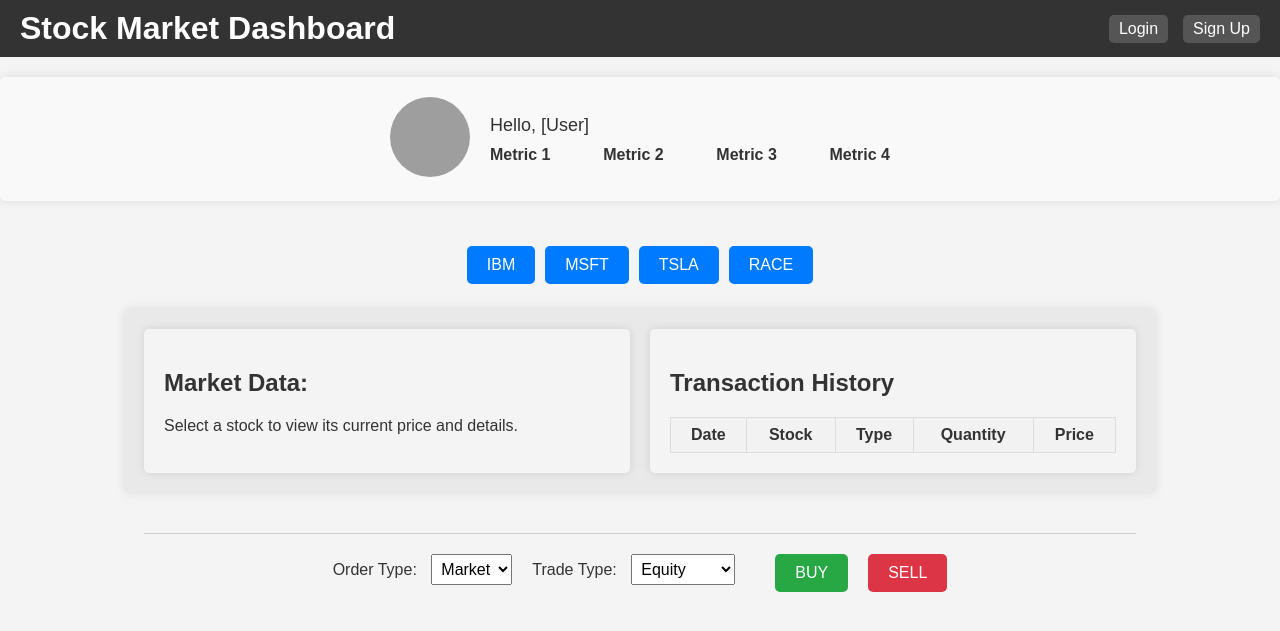
After one commit to poojha-p/TradingPlatformProject, a Flask app: template templates/after-login.html in a window 1280 px wide. The commit adds this page. Shown: the top 631 px of the page. Run offline with Flask 3, Linux system fonts and the light colour scheme; the template is opened without the code that fills it, so the values that code supplies are empty; parts of the project's set-up code (start-up, migrations or seed data) failed here and were passed over; some libraries are stand-ins or nearby versions; grey boxes are pictures that could not be loaded.

Commit message:
updated home page + home page after log in

```diff
--- a/static/css/styles.css
+++ b/static/css/styles.css
@@ -103,151 +103,200 @@ footer {
  */
 
 /* Global Styles */
-:root {
-    --primary-color: #3498db; /* Primary Blue */
-    --secondary-color: #2c3e50; /* Dark Gray */
-    --accent-color: #e74c3c; /* Accent Red */
-    --background-color: #ecf0f1; /* Light Gray */
-    --text-color: #2c3e50; /* Dark Gray */
-    --white-color: #fff;
-    --card-shadow: 0 4px 8px rgba(0, 0, 0, 0.1);
-}
-
+/* static/styles.css */
 body {
-    font-family: 'Roboto', sans-serif;
-    background-color: var(--background-color);
-    color: var(--text-color);
+    font-family: Arial, sans-serif;
     margin: 0;
     padding: 0;
+    background-color: #f4f4f4;
+    color: #333;
 }
 
 header {
+    background-color: #333;
+    color: white;
     display: flex;
     justify-content: space-between;
     align-items: center;
-    background-color: var(--primary-color);
-    color: var(--white-color);
-    padding: 15px 20px;
-}
-
-.nav a {
-    color: var(--white-color);
-    margin: 0 15px;
-    text-decoration: none;
-    font-weight: 500;
+    padding: 10px 20px;
 }
 
 header h1 {
     margin: 0;
 }
 
+header nav {
+    display: flex;
+}
+
+.auth-link {
+    color: white;
+    margin-left: 15px;
+    text-decoration: none;
+    background-color: #555;
+    padding: 5px 10px;
+    border-radius: 5px;
+    transition: background-color 0.3s ease;
+}
+
+.auth-link:hover {
+    background-color: #777;
+}
+
+#profile {
+    display: flex;
+    justify-content: center;
+    align-items: center;
+    margin: 20px 0;
+    padding: 20px;
+    background-color: #f9f9f9;
+    border-radius: 5px;
+    box-shadow: 0 0 10px rgba(0, 0, 0, 0.1);
+}
+
+#profile-info {
+    display: flex;
+    align-items: center;
+}
+
+#profile-picture img {
+    width: 80px;
+    height: 80px;
+    border-radius: 50%;
+    margin-right: 20px;
+}
+
+#profile-details p {
+    margin: 0;
+    font-size: 18px;
+}
+
+#profile-metrics {
+    display: flex;
+    justify-content: space-between;
+    width: 400px;
+    margin-top: 10px;
+}
+
+.metric {
+    text-align: center;
+    font-size: 16px;
+}
+
 main {
-    padding: 20px;
     display: flex;
     flex-direction: column;
     align-items: center;
+    padding: 20px;
 }
 
-.card {
-    background-color: var(--white-color);
-    border-radius: 10px;
-    box-shadow: var(--card-shadow);
-    padding: 20px;
-    width: 100%;
-    max-width: 600px;
+#controls {
+    display: flex;
+    justify-content: center;
     margin-bottom: 20px;
 }
 
-#market-data h2, #actions button {
-    margin-top: 0;
+.stock-button {
+    padding: 10px 20px;
+    margin: 5px;
+    font-size: 16px;
+    border: none;
+    background-color: #007bff;
+    color: white;
+    cursor: pointer;
+    border-radius: 5px;
+    transition: background-color 0.3s ease;
 }
 
-#actions {
-    display: flex;
-    justify-content: space-around;
-    width: 100%;
+.stock-button:hover {
+    background-color: #0056b3;
 }
 
-button {
-    background-color: var(--primary-color);
-    color: var(--white-color);
-    border: none;
+#display {
+    display: flex;
+    justify-content: space-between;
+    width: 80%;
+    background-color: white;
+    padding: 20px;
     border-radius: 5px;
-    padding: 10px 20px;
-    cursor: pointer;
-    transition: background-color 0.3s, transform 0.2s;
+    box-shadow: 0 0 10px rgba(0, 0, 0, 0.1);
+    margin-bottom: 20px;
+    background-color: #e9e9e9;
+}
+
+.info-box {
+    flex: 1;
+    margin-right: 20px;
+    padding: 20px;
+    border-radius: 5px;
+    background-color: #f4f4f4;
+    box-shadow: 0 0 10px rgba(0, 0, 0, 0.1);
+}
+
+#transaction-history {
+    margin-right: 0;
+}
+
+#transaction-history table {
+    width: 100%;
+    border-collapse: collapse;
+}
+
+#transaction-history th, #transaction-history td {
+    border: 1px solid #ddd;
+    padding: 8px;
+}
+
+#transaction-history th {
+    background-color: #f2f2f2;
+}
+
+#trade {
+    display: flex;
+    justify-content: center;
+    width: 80%;
+    margin-top: 20px;
+    padding-top: 20px;
+    border-top: 1px solid #ccc;
+}
+
+#trade > div {
+    margin-right: 20px;
+}
+
+#trade label {
+    margin-right: 10px;
+}
+
+#trade select {
+    padding: 5px;
     font-size: 16px;
 }
 
-button:hover {
-    background-color: var(--accent-color);
-    transform: translateY(-2px);
+.trade-button {
+    padding: 10px 20px;
+    margin-left: 20px;
+    font-size: 16px;
+    border: none;
+    cursor: pointer;
+    border-radius: 5px;
+    transition: background-color 0.3s ease;
 }
 
-footer {
-    text-align: center;
-    padding: 10px 20px;
-    background-color: var(--secondary-color);
-    color: var(--white-color);
+#buy-button {
+    background-color: #28a745;
+    color: white;
 }
 
-/* Login Page Styles */
-.login-card {
-    max-width: 400px;
-    margin: auto;
-    padding: 20px;
-    border-radius: 10px;
-    box-shadow: var(--card-shadow);
+#buy-button:hover {
+    background-color: #218838;
 }
 
-.login-card form {
-    display: flex;
-    flex-direction: column;
+#sell-button {
+    background-color: #dc3545;
+    color: white;
 }
 
-.login-card label {
-    margin-bottom: 5px;
-    font-weight: 500;
+#sell-button:hover {
+    background-color: #c82333;
 }
-
-.login-card input {
-    padding: 10px;
-    margin-bottom: 10px;
-    border: 1px solid #ddd;
-    border-radius: 5px;
-}
-
-.login-card button {
-    background-color: var(--primary-color);
-    color: var(--white-color);
-    border: none;
-    border-radius: 5px;
-    padding: 10px;
-    cursor: pointer;
-    font-size: 16px;
-    transition: background-color 0.3s;
-}
-
-.login-card button:hover {
-    background-color: var(--accent-color);
-}
-
-@media (max-width: 768px) {
-    header {
-        flex-direction: column;
-        align-items: center;
-    }
-
-    .nav {
-        margin-bottom: 10px;
-    }
-
-    .main {
-        padding: 10px;
-    }
-
-    #actions {
-        flex-direction: column;
-        gap: 10px;
-    }
-}
--- /dev/null
+++ b/templates/after-login.html
@@ -0,0 +1,134 @@
+<!DOCTYPE html>
+<html lang="en">
+<head>
+    <meta charset="UTF-8">
+    <meta name="viewport" content="width=device-width, initial-scale=1.0">
+    <title>Stock Market Dashboard</title>
+    <link rel="stylesheet" href="../static/css/styles.css">
+    <script src="https://cdnjs.cloudflare.com/ajax/libs/socket.io/4.5.0/socket.io.js"></script>
+    <script type="text/javascript">
+        document.addEventListener('DOMContentLoaded', function() {
+            var socket = io.connect('http://' + document.domain + ':' + location.port);
+
+            socket.on('connect', function() {
+                console.log('Connected to server');
+            });
+
+            socket.on('stock_update', function(data) {
+                var stockDataContainer = document.getElementById('stock-data');
+                stockDataContainer.innerHTML = '';
+
+                if ('error' in data) {
+                    stockDataContainer.textContent = 'Error: ' + data.error;
+                } else {
+                    const { symbol, price, time } = data;
+                    stockDataContainer.innerHTML = `
+                        <p><strong>Symbol:</strong> ${symbol}</p>
+                        <p><strong>Price:</strong> ${price}</p>
+                        <p><strong>Time:</strong> ${time}</p>
+                    `;
+                }
+            });
+
+            socket.on('selected-stock-update', function(data) {
+                console.log('Received selected-stock update');
+                var selectedStock = document.getElementById('current-stock');
+                selectedStock.innerText = data.toUpperCase();
+            });
+
+            document.getElementById('ibm-button').onclick = function() {
+                socket.emit('select-stock', 'ibm');
+            };
+            document.getElementById('msft-button').onclick = function() {
+                socket.emit('select-stock', 'msft');
+            };
+            document.getElementById('tsla-button').onclick = function() {
+                socket.emit('select-stock', 'tsla');
+            };
+            document.getElementById('race-button').onclick = function() {
+                socket.emit('select-stock', 'race');
+            };
+        });
+    </script>
+</head>
+<body>
+    <header>
+        <h1>Stock Market Dashboard</h1>
+        <nav>
+            <a href="/login" class="auth-link">Login</a>
+            <a href="/signup" class="auth-link">Sign Up</a>
+        </nav>
+    </header>
+
+    <section id="profile">
+        <div id="profile-info">
+            <div id="profile-picture">
+                <img src="{{ url_for('static', filename='profile.jpg') }}" alt="Profile Picture">
+            </div>
+            <div id="profile-details">
+                <p>Hello, [User]</p>
+                <div id="profile-metrics">
+                    <div class="metric"><strong>Metric 1</strong></div>
+                    <div class="metric"><strong>Metric 2</strong></div>
+                    <div class="metric"><strong>Metric 3</strong></div>
+                    <div class="metric"><strong>Metric 4</strong></div>
+                </div>
+            </div>
+        </div>
+    </section>
+
+    <main>
+        <section id="controls">
+            <button id="ibm-button" class="stock-button">IBM</button>
+            <button id="msft-button" class="stock-button">MSFT</button>
+            <button id="tsla-button" class="stock-button">TSLA</button>
+            <button id="race-button" class="stock-button">RACE</button>
+        </section>
+
+        <section id="display">
+            <div id="stock-data" class="info-box">
+                <h2>Market Data:</h2>
+                <p>Select a stock to view its current price and details.</p>
+            </div>
+            <div id="transaction-history" class="info-box">
+                <h2>Transaction History</h2>
+                <table>
+                    <thead>
+                        <tr>
+                            <th>Date</th>
+                            <th>Stock</th>
+                            <th>Type</th>
+                            <th>Quantity</th>
+                            <th>Price</th>
+                        </tr>
+                    </thead>
+                    <tbody id="transaction-table-body">
+                        <!-- Transactions will be populated here from the database -->
+                    </tbody>
+                </table>
+            </div>
+        </section>
+
+        <section id="trade">
+            <div>
+                <label for="order-type">Order Type:</label>
+                <select id="order-type">
+                    <option value="market">Market</option>
+                    <option value="limit">Limit</option>
+                    <option value="stop">Stop</option>
+                </select>
+            </div>
+            <div>
+                <label for="trade-type">Trade Type:</label>
+                <select id="trade-type">
+                    <option value="equity">Equity</option>
+                    <option value="derivative">Derivative</option>
+                    <option value="bond">Bond</option>
+                </select>
+            </div>
+            <button id="buy-button" class="trade-button">BUY</button>
+            <button id="sell-button" class="trade-button">SELL</button>
+        </section>
+    </main>
+</body>
+</html>
```
Also changed, not shown: templates/index.html (+116 -1 lines), 1 other file.
